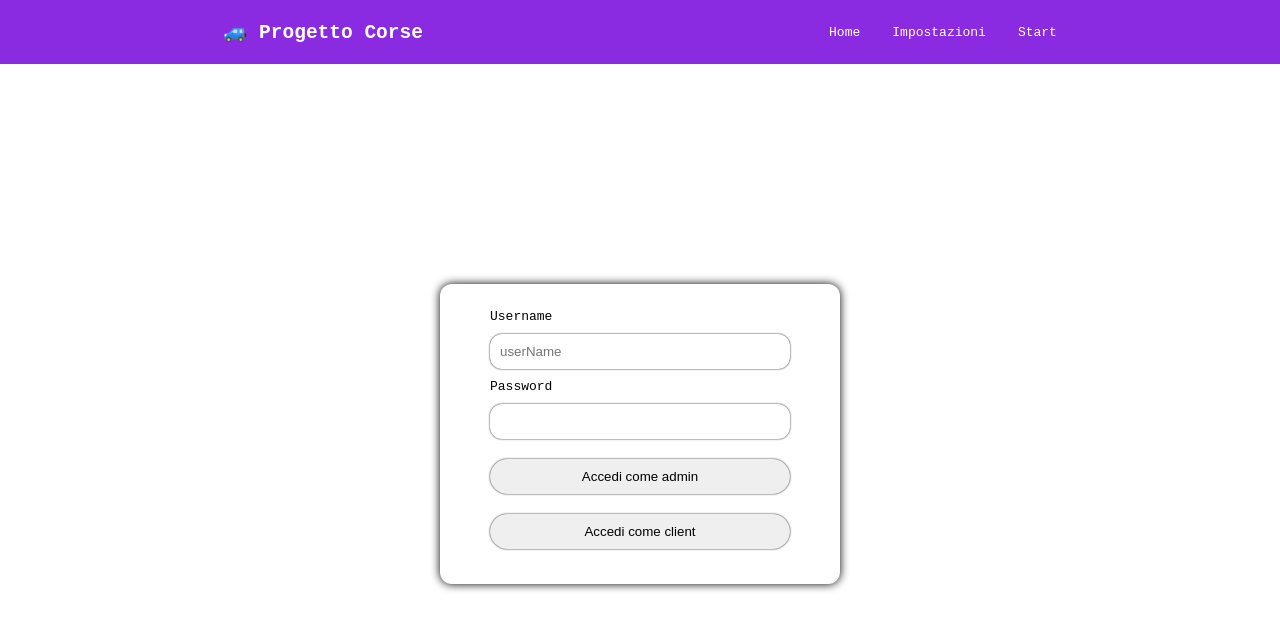
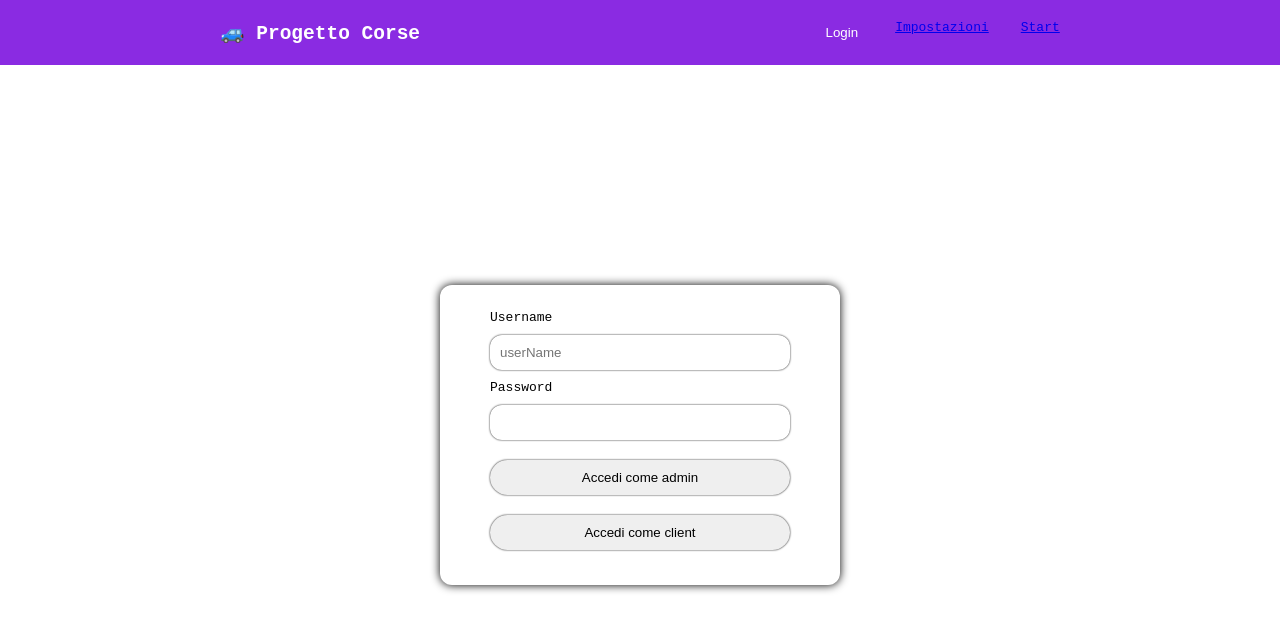
Before and after one commit to stefano0309/SquadraCorse, a React (Vite) app in the folder Application/frontend/: page / in a window 1280 px wide. Shown: the top 630 px of the page. Built offline with nearby package versions, Linux system fonts and the light colour scheme.

Commit message:
Aggiunto login client logica e grafica di essi

```diff
--- a/Application/frontend/src/App.jsx
+++ b/Application/frontend/src/App.jsx
@@ -94,12 +94,19 @@ export default function App() {
   function handleLoginAdmin() {
     if (username === 'admin' && password === '1234') {
       setLogin('admin');
+      setUsername('')
+      setPassword('')
     } else {
       alert('Credenziali Admin errate');
+      setUsername('')
+      setPassword('')
     }
   }
   function handleLogin() {
     setLogin('client')
+  }
+  function handleHome(){
+    setLogin('')
   }
 
   // --- Render ---
@@ -110,7 +117,7 @@ export default function App() {
           <nav>
             <h1>🚙 Progetto Corse</h1>
             <ul>
-              <li><a href="#home">Home</a></li>
+              <li><button onClick={handleHome}>Login</button></li>
               <li><a href="#impostazioni">Impostazioni</a></li>
               <li><a href="#start">Start</a></li>
             </ul>
@@ -141,14 +148,15 @@ export default function App() {
     );
   }
 
+  //login admin
   if (login == 'admin') {
     return (
       <>
         <header>
           <nav>
-            <h1>🚙 Progetto Corse</h1>
+            <h1>🚙 Progetto Corse Admin</h1>
             <ul>
-              <li><a href="#home">Home</a></li>
+              <li><button onClick={handleHome}>Login</button></li>
               <li><a href="#impostazioni">Impostazioni</a></li>
               <li><a href="#start">Start</a></li>
             </ul>
@@ -247,6 +255,7 @@ export default function App() {
     );
   }
 
+  //login client
   if (login=='client'){
     return (
       <>
@@ -254,7 +263,7 @@ export default function App() {
           <nav>
             <h1>🚙 Progetto Corse</h1>
             <ul>
-              <li><a href="#home">Home</a></li>
+              <li><button onClick={handleHome}>Login</button></li>
               <li><a href="#impostazioni">Impostazioni</a></li>
               <li><a href="#start">Start</a></li>
             </ul>
--- a/Application/frontend/src/style.css
+++ b/Application/frontend/src/style.css
@@ -29,12 +29,14 @@ nav ul {
   list-style: none;
 }
 
-nav a {
-  text-decoration: none;
+nav button {
+  padding: 5px;
+  background-color: blueviolet;
+  border: none;
   color: white;
 }
 
-nav a:hover {
+nav button:hover {
   border-bottom: 1px solid white;
 }
 
```
Also changed, not shown: 1 other file (tests, documents, lock files or other folders).
